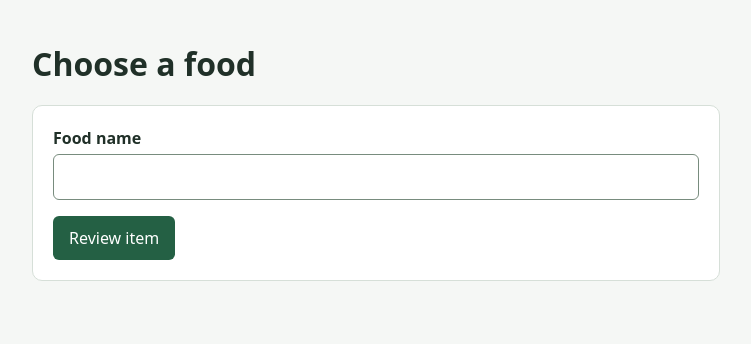
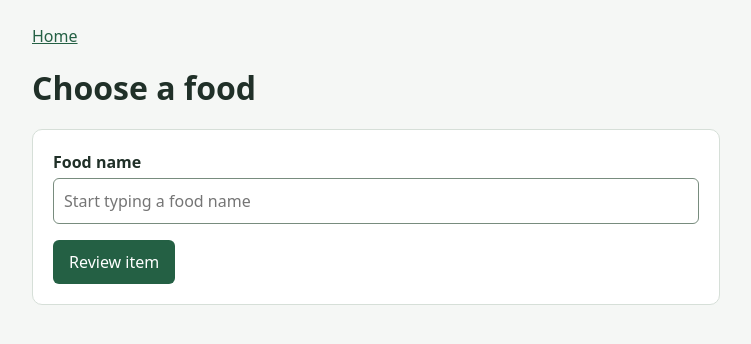
Before and after one commit to Carterbeard/BathFoodFindr, a Flask app: page /staff/listings/new in a window 1280 px wide. Shown: the top 344 px of the page, without its empty margins (264-1015 px from the left). Run offline with Flask 3, Linux system fonts and the light colour scheme; data that the repository does not hold is empty.

Commit message:
Improve food item search, form validation and added home buttons to menu screens.

```diff
--- a/app.py
+++ b/app.py
@@ -2,6 +2,7 @@ import sqlite3
 from contextlib import closing
 from datetime import datetime, timezone
 from pathlib import Path
+from decimal import Decimal, InvalidOperation
 
 from flask import Flask, abort, redirect, render_template, request, url_for
 
@@ -19,13 +20,14 @@ def listings():
     with closing(sqlite3.connect(DB_PATH)) as db:
         db.row_factory = sqlite3.Row
         rows = db.execute("""
-            SELECT food_items.name, food_items.outlet, food_items.allergens,
-            listings.price_pence, listings.portions, listings.collection_deadline
-            FROM listings
-            JOIN food_items ON food_items.id = listings.food_item_id
-            WHERE listings.portions > 0
-              AND listings.collection_deadline > ?
-        """, (now,)).fetchall()
+    SELECT food_items.name, food_items.outlet, food_items.allergens,
+           listings.price_pence, listings.portions, listings.collection_deadline
+    FROM listings
+    JOIN food_items ON food_items.id = listings.food_item_id
+    WHERE listings.portions > 0
+      AND listings.collection_deadline > ?
+    ORDER BY listings.collection_deadline ASC, listings.id ASC
+            """, (now,)).fetchall()
 
     offers = [
         {
@@ -46,43 +48,82 @@ def listings():
 def choose_food():
     with closing(sqlite3.connect(DB_PATH)) as db:
         db.row_factory = sqlite3.Row
-        foods = db.execute("SELECT name FROM food_items ORDER BY name").fetchall()
+        foods = db.execute(
+    "SELECT id, name, outlet FROM food_items ORDER BY name, outlet").fetchall()
 
     return render_template("choose_food.html", foods=foods)
 
 
 @app.get("/staff/listings/review")
 def review_item():
-    food_name = request.args.get("food_name", "").strip()
+    food_choice = request.args.get("food_choice", "").strip()
 
     with closing(sqlite3.connect(DB_PATH)) as db:
         db.row_factory = sqlite3.Row
-        matches = db.execute(
-            "SELECT id, name, outlet, allergens FROM food_items WHERE name = ?",
-            (food_name,),
-        ).fetchall()
 
-    if len(matches) != 1:
-        abort(400, "Go back and choose a unique food name from the catalogue.")
+        food = db.execute(
+            """
+            SELECT id, name, outlet, allergens
+            FROM food_items
+            WHERE name || ' - ' || outlet = ?
+            """,
+            (food_choice,),
+        ).fetchone()
 
-    return render_template("review_item.html", food=matches[0])
+        if food is None:
+            foods = db.execute(
+                "SELECT id, name, outlet FROM food_items ORDER BY name, outlet"
+            ).fetchall()
+
+    if food is None:
+        return render_template(
+            "choose_food.html",
+            foods=foods,
+            food_choice=food_choice,
+            error="Please select a valid food from the suggestions.",
+        ), 400
+
+    return render_template("review_item.html", food=food)
+
 
 @app.post("/staff/listings/publish")
 def publish_offer():
     try:
         food_id = int(request.form["food_item_id"])
-        price = float(request.form["price"])
-        price_pence = round(price * 100)
+        price = Decimal(request.form["price"])
+
+        if not price.is_finite() or price.as_tuple().exponent < -2:
+            raise ValueError
+
+        price_pence = int(price * 100)
+
         portions = int(request.form["portions"])
 
         collection_time = datetime.strptime(request.form["deadline"], "%H:%M").time()
         deadline = datetime.combine(datetime.now().date(), collection_time)
         deadline = deadline.astimezone(timezone.utc)
-    except (KeyError, ValueError, OverflowError):
+    except (KeyError, ValueError, OverflowError, InvalidOperation):
         abort(400, "Enter a valid price, quantity and deadline.")
 
-    if price < 0 or portions < 1 or deadline <= datetime.now(timezone.utc):
-        abort(400, "Enter a non-negative price, at least one portion and a future deadline.")
+    if price < 0 or portions < 1:
+        abort(400, "Enter a non-negative price and at least one portion.")
+
+    if deadline <= datetime.now(timezone.utc):
+        with closing(sqlite3.connect(DB_PATH)) as db:
+            db.row_factory = sqlite3.Row
+            food = db.execute(
+                "SELECT id, name, outlet, allergens FROM food_items WHERE id = ?",
+                (food_id,),
+            ).fetchone()
+
+        if food is None:
+            return redirect(url_for("choose_food"))
+
+        return render_template(
+            "review_item.html",
+            food=food,
+            error="Please enter a collection time later than the current time.",
+        ), 400
 
     with closing(sqlite3.connect(DB_PATH)) as db:
         db.execute("PRAGMA foreign_keys = ON")
@@ -101,4 +142,4 @@ def publish_offer():
         except OverflowError:
             abort(400, "One of the numbers is too large.")
 
-    return redirect(url_for("listings"))
+    return redirect(url_for("listings", published="1"))
--- a/static/style.css
+++ b/static/style.css
@@ -35,7 +35,8 @@ label {
     font-weight: 600;
 }
 
-input:not([type="hidden"]) {
+input:not([type="hidden"]),
+select {
     width: 100%;
     margin-bottom: 16px;
     padding: 10px;
@@ -80,3 +81,8 @@ a {
 .role-link:hover {
     background: #194731;
 }
+
+.error {
+    color: #b42318;
+    font-weight: 600;
+}
--- a/templates/choose_food.html
+++ b/templates/choose_food.html
@@ -4,21 +4,37 @@
     <meta charset="utf-8">
     <meta name="viewport" content="width=device-width, initial-scale=1">
     <title>Staff | BathFoodFinder</title>
-    <link rel="stylesheet" href="{{ url_for('static', filename='style.css') }}">
+    <link rel="stylesheet"
+          href="{{ url_for('static', filename='style.css') }}">
 </head>
 <body>
+    <nav>
+        <a href="{{ url_for('home') }}">Home</a>
+    </nav>
 
     <h1>Choose a food</h1>
 
     <form action="{{ url_for('review_item') }}" method="get">
         <label for="food-search">Food name</label>
-    <input id="food-search" name="food_name" list="food-options" required>
+        <input
+            id="food-search"
+            name="food_choice"
+            list="food-options"
+            placeholder="Start typing a food name"
+            value="{{ food_choice|default('') }}"
+            required>
+
+        {% if error %}
+        <p class="error" role="alert">{{ error }}</p>
+        {% endif %}
 
         <datalist id="food-options">
             {% for food in foods %}
-            <option value="{{ food.name }}"></option>
+                <option value="{{ food.name }} - {{ food.outlet }}"></option>
             {% endfor %}
         </datalist>
 
         <button type="submit">Review item</button>
     </form>
+</body>
+</html>
```
Also changed, not shown: init_db.py (+10 -4 lines), templates/listings.html (+10 -0 lines), templates/review_item.html (+8 -2 lines). Lines whose indentation alone changed are shown as unchanged.
